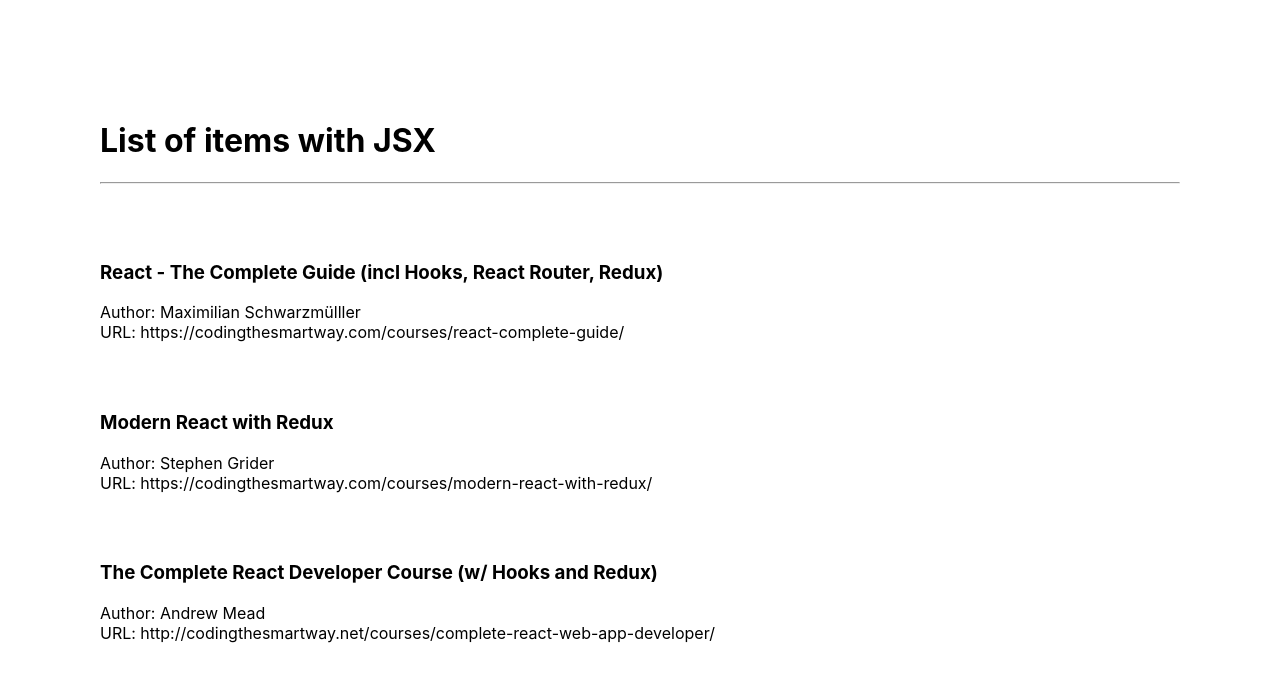
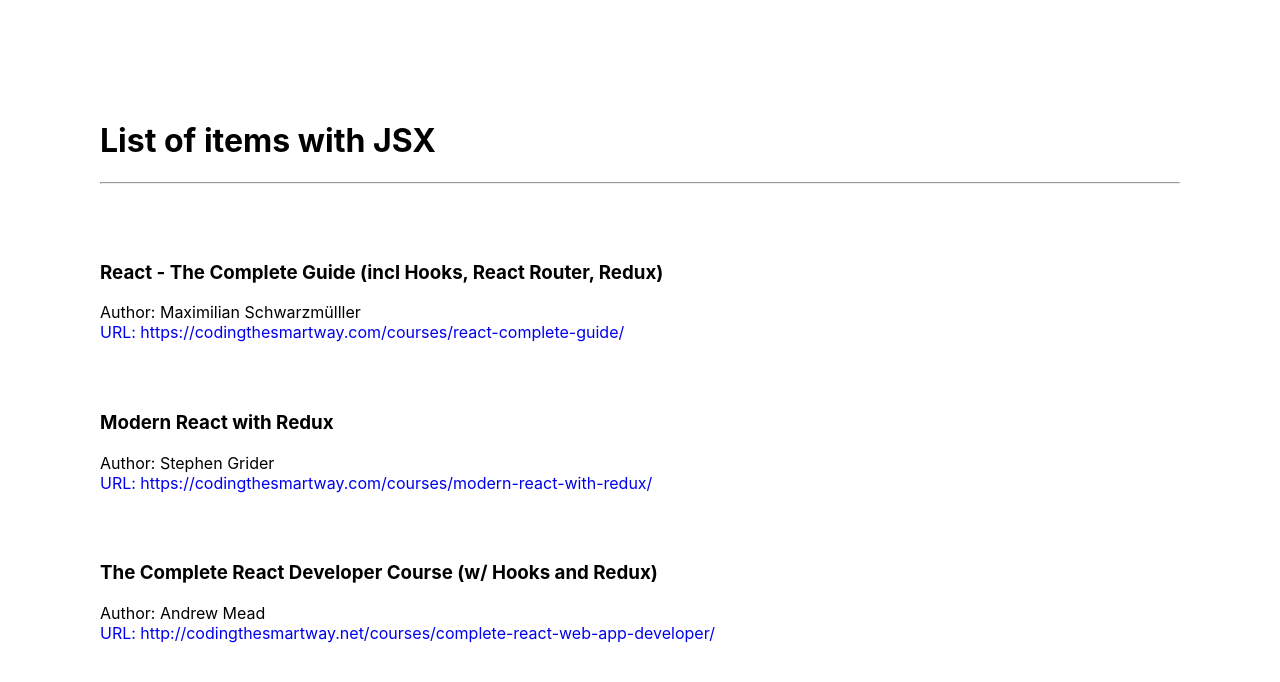
Before and after one commit to LUXIANZE/MERN-stack-CRUD, a React (Create React App) app: page / in a window 1280 px wide. Shown: the top 682 px of the page. Built offline with nearby package versions, Linux system fonts and the light colour scheme.

Commit message:
Create React Component within same file

```diff
--- a/src/App.js
+++ b/src/App.js
@@ -2,16 +2,10 @@
 import logo from './logo.svg';
 import './App.css';
 
-function App() {
 
+// Constants within this section
 const greeting = 'Hello'
 const name = 'LU XIANZE'
-
-  function greet(greeting, name){
-    return greeting + ", " + name + "!"
-  }
-
-
 const courses = [
   {
     id: 1,
@@ -41,7 +35,9 @@
     url: "http://codingthesmartway.net/courses/complete-react-web-app-developer/"
   }
 ]
+// Constants within this section
 
+// CSS styles within this section
 const wrapprStyle = {
   padding: '100px'
 }
@@ -50,25 +46,38 @@
   padding: '50px 0px 0px 0px'
 }
 
+const urlStyle = {
+  textDecoration: "none"
+}
 
+function greet(greeting, name){
+  return greeting + ", " + name + "!"
+}
+// CSS styles within this section
 
+// React Component within this section
+function App() {
   return (
     <div style={wrapprStyle}>
       <h1>List of items with JSX</h1>
       <hr></hr>
+      <CourseList/>
+    </div>
+  );
+}
 
-      {courses.map( (course) => {
+function CourseList(){
+  return courses.map( (course) => {
     return (
     <div key={course.id} style={listStyle}>
       <h3>{course.title}</h3>
       <span>Author: {course.author}</span>
       <br/>
-          <span>URL: {course.url}</span>
+      <a href={course.url} style={urlStyle}>URL: {course.url}</a>
     </div>
     )
-      })}
-    </div>
-  );
+  })
 }
+// React Component within this section
 
 export default App;
```
Lines whose indentation alone changed are shown as unchanged.
